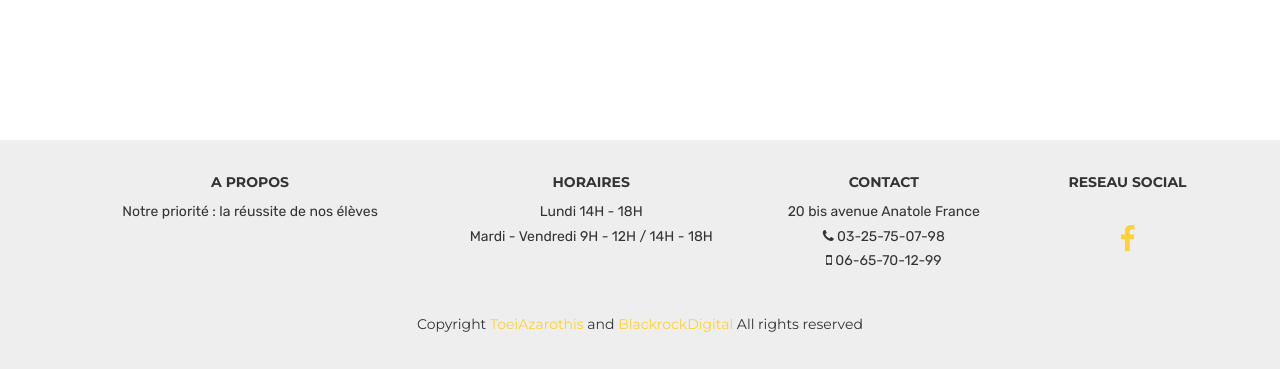
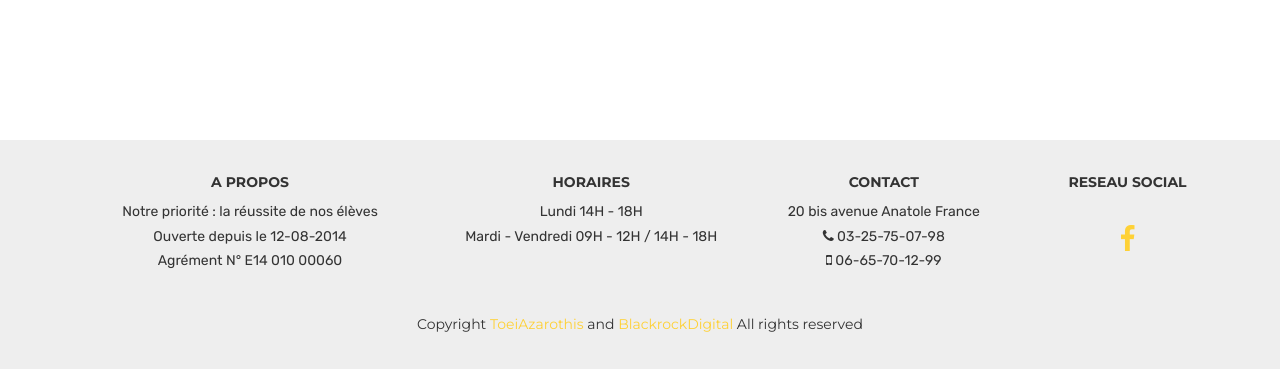
Before and after one commit to toeiazarothis/TSR, a PHP site: page /TSR/beta/tarif.php in a window 1280 px wide. Shown: the part 3724-4093 px from the top of the page. Run offline with PHP 8.4, Linux system fonts and the light colour scheme; some libraries are stand-ins or nearby versions; some web fonts are replaced.

Commit message:
Correction orthographique / 2em jet

```diff
--- a/beta/footer.php
+++ b/beta/footer.php
@@ -3,13 +3,13 @@
     <div class="row">
       <div class="col-md-4 text-center">
         <h5>A propos</h5>
-        <p> Notre priorité : la réussite de nos élèves </p>
+        <p> Notre priorité : la réussite de nos élèves <br>Ouverte depuis le 12-08-2014<br>Agrément N° E14 010 00060</p>
       </div>
       <div class="col-md-3">
         <h5>Horaires</h5>
         <p>
           Lundi 14H - 18H <br>
-          Mardi - Vendredi 9H - 12H / 14H - 18H
+          Mardi - Vendredi 09H - 12H / 14H - 18H
         </p>
       </div>
       <div class="col-md-3 col-sm-12">
--- a/beta/tarif.php
+++ b/beta/tarif.php
@@ -71,7 +71,7 @@
           <div class="intro-lead-in">Bonjour!</div>
           <div class="intro-heading">
             <p>Cette page regroupe les forfaits ainsi que les différentes prestations de l’auto-école TSR</p>
-            <a href="#Information" class="page-scroll btn btn-xl">&gt;&gt;SUIVRE&lt;&lt;</a>
+            <a href="#tarif" class="page-scroll btn btn-xl">SUIVRE</a>
           </div>
         </div>
       </div>
```
Also changed, not shown: beta/preinscription.php (+17 -7 lines).
